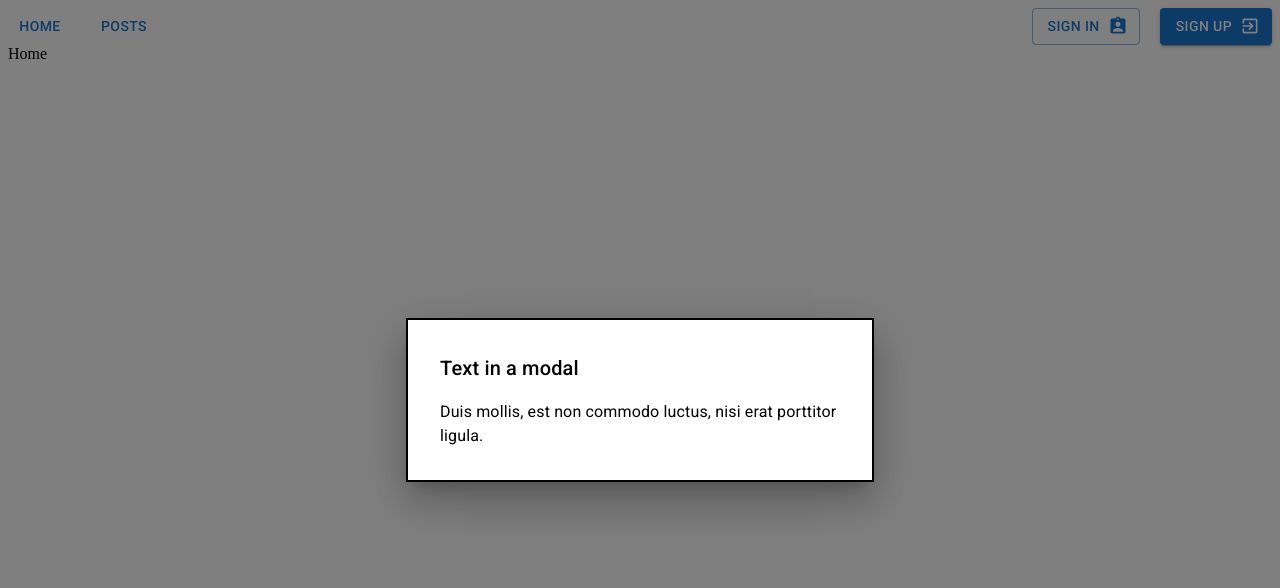
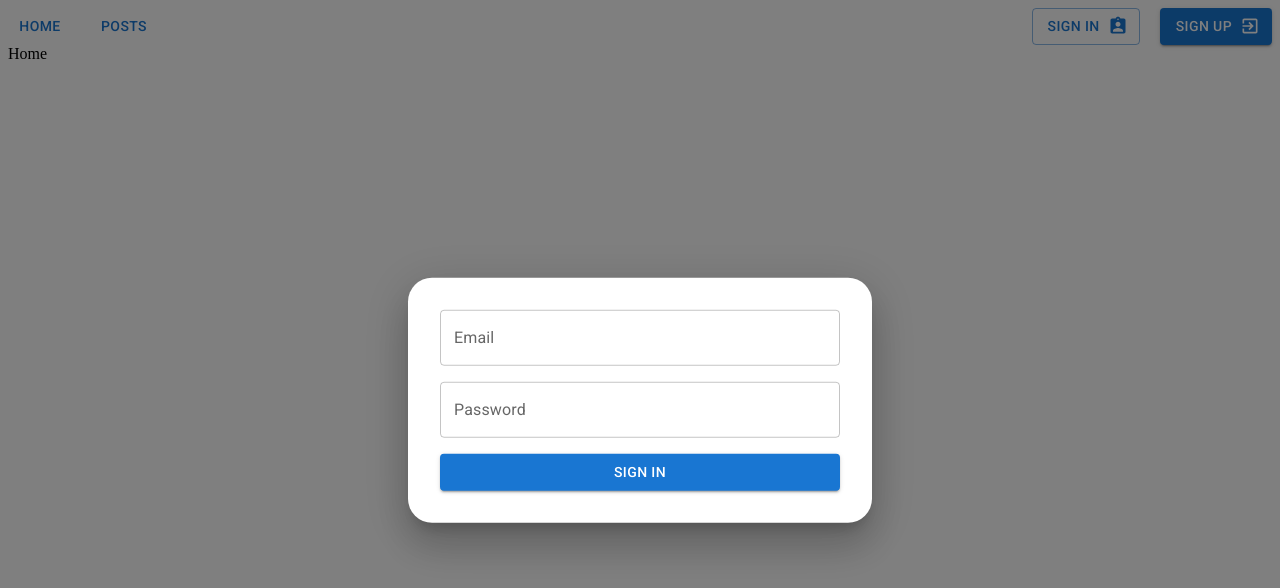
Before and after one commit to RomaZherko21/Project, a React (Create React App) app: page / in a window 1280 px wide. Both pictures are taken after a click on the button "SIGN IN". Shown: the top 588 px of the page. Built offline with nearby package versions, Linux system fonts and the light colour scheme.

Commit message:
add sign in modal

```diff
--- a/src/widgets/Header/ui/SignInModal/SignInModal.jsx
+++ b/src/widgets/Header/ui/SignInModal/SignInModal.jsx
@@ -1,23 +1,27 @@
 import { useState } from 'react'
-import { Box, Button, Typography, Modal } from '@mui/material'
+import { Box, Button, Modal, TextField } from '@mui/material'
 import AssignmentIndIcon from '@mui/icons-material/AssignmentInd'
-
-const style = {
-    position: 'absolute',
-    top: '50%',
-    left: '50%',
-    transform: 'translate(-50%, -50%)',
-    width: 400,
-    bgcolor: 'background.paper',
-    border: '2px solid #000',
-    boxShadow: 24,
-    p: 4,
-}
 
 function SignInModal() {
     const [open, setOpen] = useState(false)
-    const handleOpen = () => setOpen(true)
-    const handleClose = () => setOpen(false)
+    const [email, setEmail] = useState('')
+    const [password, setPassword] = useState('')
+
+    function handleOpen() {
+        setOpen(true)
+    }
+
+    function handleClose() {
+        setOpen(false)
+    }
+
+    function onSubmit() {
+        if (email.length > 3 && password.length > 3) {
+            console.log(email, password)
+        } else {
+            console.log('error')
+        }
+    }
 
     return (
         <div>
@@ -34,18 +38,47 @@ function SignInModal() {
                 aria-labelledby="modal-modal-title"
                 aria-describedby="modal-modal-description"
             >
-                <Box sx={style}>
-                    <Typography
-                        id="modal-modal-title"
-                        variant="h6"
-                        component="h2"
+                <Box
+                    sx={{
+                        display: 'flex',
+                        flexDirection: 'column',
+                        gap: 2,
+                        position: 'absolute',
+                        top: '50%',
+                        left: '50%',
+                        transform: 'translate(-50%, -50%)',
+                        minWidth: 400,
+                        bgcolor: 'background.paper',
+                        boxShadow: 24,
+                        borderRadius: 6,
+                        p: 4,
+                    }}
+                >
+                    <TextField
+                        value={email}
+                        onChange={(e) => {
+                            setEmail(e.target.value)
+                        }}
+                        id="email"
+                        label="Email"
+                        variant="outlined"
+                    />
+                    <TextField
+                        value={password}
+                        onChange={(e) => {
+                            setPassword(e.target.value)
+                        }}
+                        id="password"
+                        label="Password"
+                        variant="outlined"
+                    />
+                    <Button
+                        onClick={onSubmit}
+                        variant="contained"
+                        disabled={false}
                     >
-                        Text in a modal
-                    </Typography>
-                    <Typography id="modal-modal-description" sx={{ mt: 2 }}>
-                        Duis mollis, est non commodo luctus, nisi erat porttitor
-                        ligula.
-                    </Typography>
+                        Sign in
+                    </Button>
                 </Box>
             </Modal>
         </div>
```
